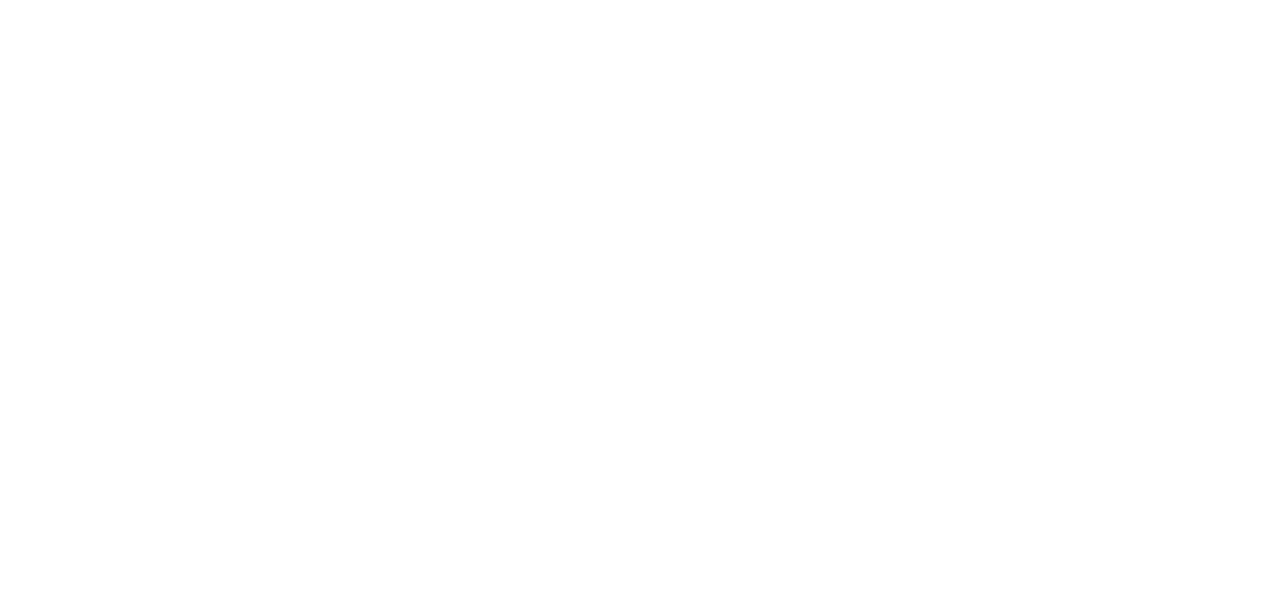
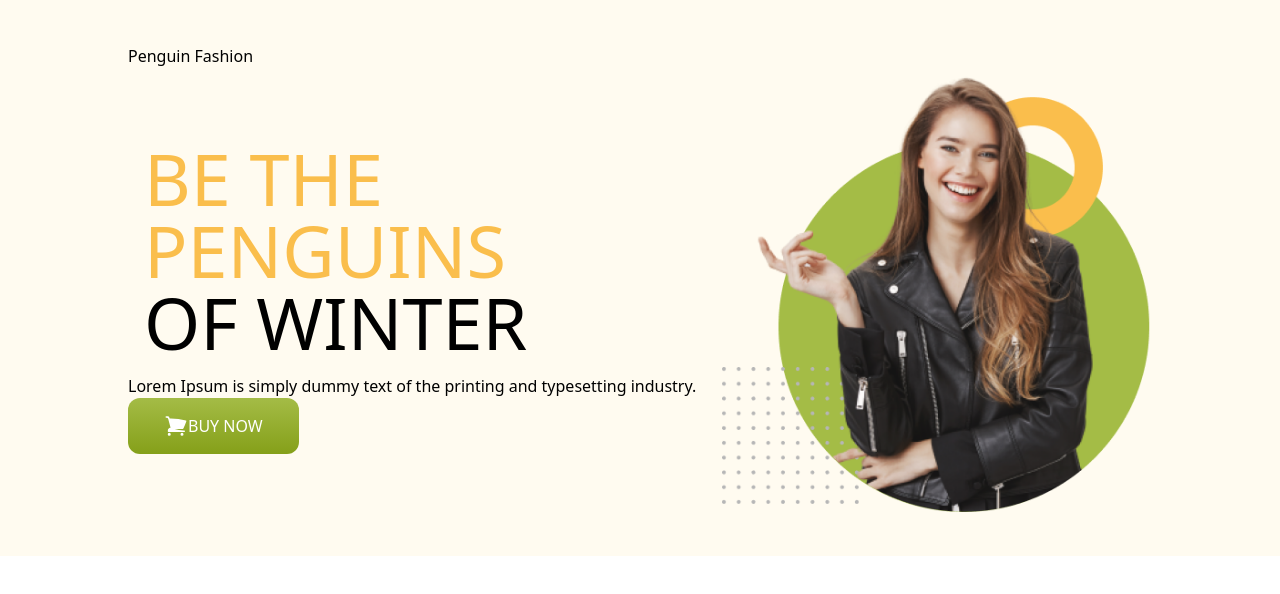
Before and after one commit to SALEHINISLAM/penguin-fashion-website, a plain HTML site: page index.html in a window 1280 px wide. Drawn offline with nearby package versions, Linux system fonts and the light colour scheme.

Commit message:
font imported

```diff
--- a/index.html
+++ b/index.html
@@ -4,11 +4,47 @@
     <meta charset="UTF-8">
     <meta name="viewport" content="width=device-width, initial-scale=1.0">
     <title>Penguin Fashion Shop</title>
+    <script src="https://cdn.tailwindcss.com"></script>
+    <link rel="preconnect" href="https://fonts.googleapis.com">
+<link rel="preconnect" href="https://fonts.gstatic.com" crossorigin>
+<link href="https://fonts.googleapis.com/css2?family=Bebas+Neue&display=swap" rel="stylesheet">
 </head>
 <body>
-    <body>
+    <header class="bg-[#FFFBF0] px-32 py-11">
+    <!-- nav section -->
+        <nav>
+            <h3>
+                <span class="capitalize">penguin </span>Fashion
+            </h3>
+        </nav>
+    <!-- banner section -->
+        <div class="flex justify-between items-center">
+            <div class="">
+                <h1 class="p-4 text-7xl uppercase">
+                    <span class="text-[#FABE4C]">Be the Penguins</span> <br>
+                    of Winter
+                </h1>
+                <p class="text-base">
+                    Lorem Ipsum is simply dummy text of the printing
+and typesetting industry.
+                </p>
+                <button class="py-4 px-9 rounded-xl uppercase text-white font-medium flex bg-gradient-to-b from-[#A4BC46] to-[#85A019]">
+                    <svg xmlns="http://www.w3.org/2000/svg" fill="white" viewBox="0 0 24 24" stroke-width="1.5" stroke="currentColor" class="size-6">
+                        <path stroke-linecap="round" stroke-linejoin="round" d="M2.25 3h1.386c.51 0 .955.343 1.087.835l.383 1.437M7.5 14.25a3 3 0 0 0-3 3h15.75m-12.75-3h11.218c1.121-2.3 2.1-4.684 2.924-7.138a60.114 60.114 0 0 0-16.536-1.84M7.5 14.25 5.106 5.272M6 20.25a.75.75 0 1 1-1.5 0 .75.75 0 0 1 1.5 0Zm12.75 0a.75.75 0 1 1-1.5 0 .75.75 0 0 1 1.5 0Z" />
+                      </svg>
 
+                    Buy Now</button>
+            </div>
+            <div class="">
+                <img src="images/model.png" alt="">
+            </div>
+        </div>
+    </header>
+    <main>
 
-    </body>
+    </main>
+    <footer>
+
+    </footer>
 </body>
 </html>
--- /dev/null
+++ b/tailwind.config.js
@@ -0,0 +1,8 @@
+/** @type {import('tailwindcss').Config} */
+module.exports = {
+    content: ["./src/**/*.{html,js}"],
+    theme: {
+      extend: {},
+    },
+    plugins: [],
+  }
```
